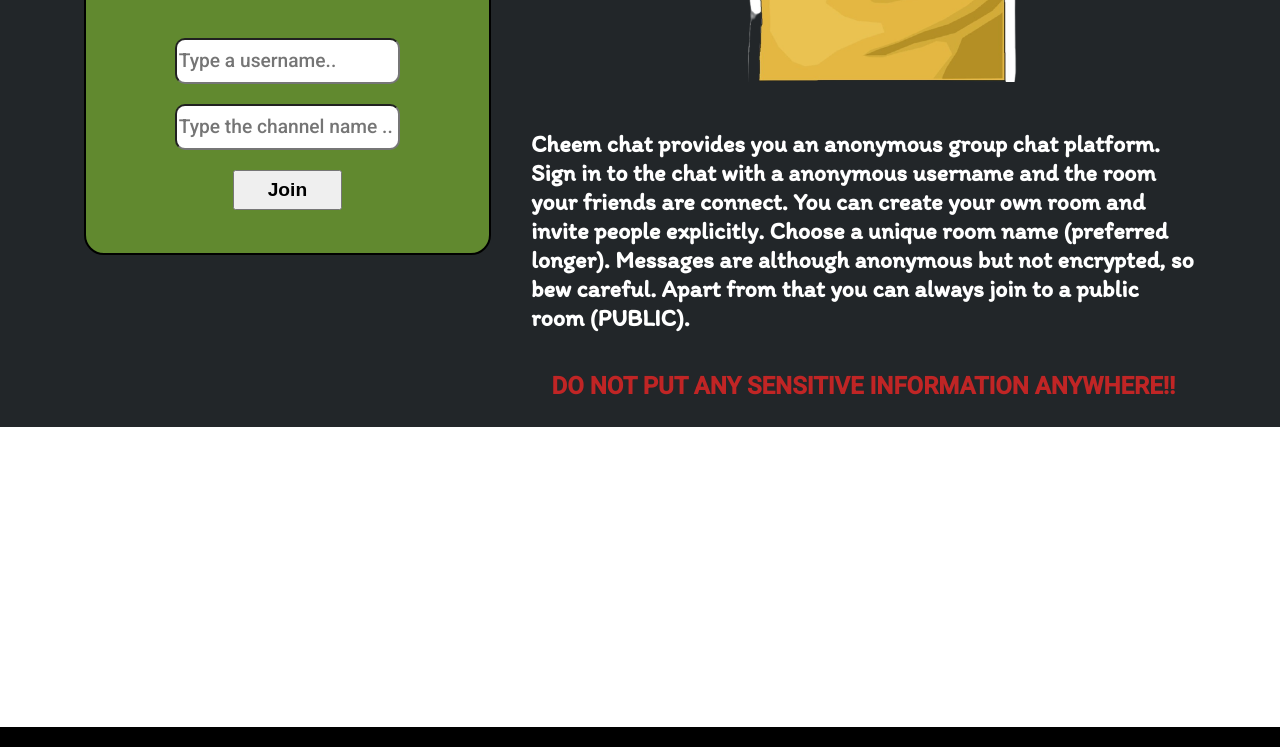
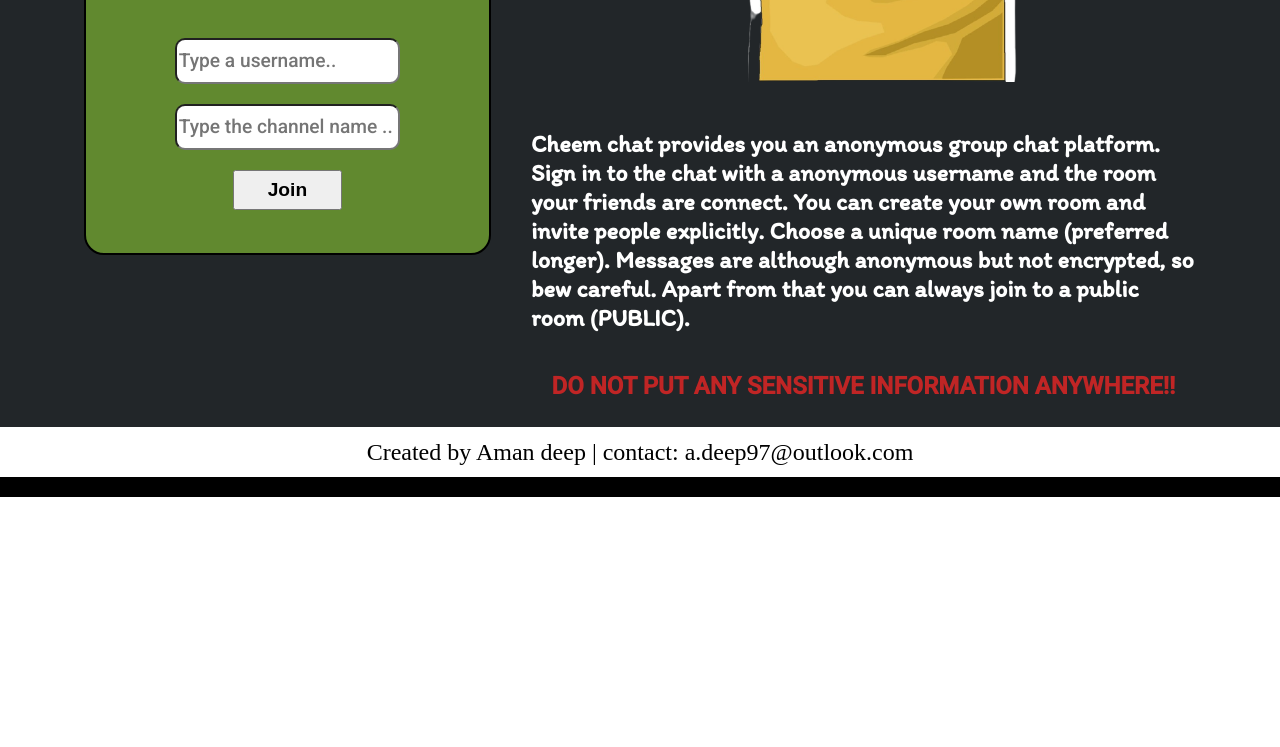
Before and after one commit to a-deep97/cheem-chat, a website: page public/index.html in a window 1280 px wide. Shown: the part 343-1090 px from the top of the page. After the commit the page ends 840 px from the top, so only its background shows below. Drawn offline with Linux system fonts and the light colour scheme; a web font is replaced by a local one.

Commit message:
credit strip added

```diff
--- a/public/css/chat.css
+++ b/public/css/chat.css
@@ -34,6 +34,7 @@
     align-items: center;
     height: 95%;
     margin: 0px 10px;
+    cursor: pointer;
 }
 #nav-icon img{
     max-width: 90%;
--- a/public/css/index.css
+++ b/public/css/index.css
@@ -35,6 +35,7 @@
     align-items: center;
     height: 95%;
     margin: 0px 10px;
+    cursor: pointer;
 }
 #nav-icon img{
     max-width: 90%;
@@ -199,9 +200,14 @@
 
 #section2{
     display: flex;
+    justify-content: center;
+    align-items: center;
     width: 100%;
-    height: 300px;
+    height: 50px;
+    font-size: 1.5rem;
     background-color: white;
+    color: black;
+    font-family: var(--font3);
 }
 footer{
     display: flex;
--- a/public/index.html
+++ b/public/index.html
@@ -10,7 +10,7 @@
 <body>
     <header></header>
     <nav id="navbar">
-        <div id="nav-icon">
+        <div id="nav-icon" onclick="location.href='index.html';">
             <img src="./media/cheems_icon.png" alt="">
         </div>
         <div id="nav-title">CHEEM CHAT</div>
@@ -37,7 +37,7 @@
             </div>
         </div>
     </section>
-    <section id="section2"></section>
+    <section id="section2">Created by Aman deep | contact: a.deep97@outlook.com</section>
     <footer></footer>
 </body>
 </html>
```
Also changed, not shown: public/chat.html (+1 -1 lines).
